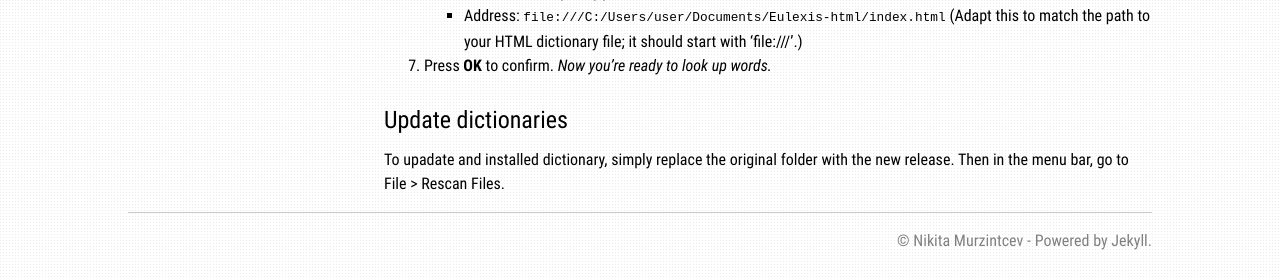
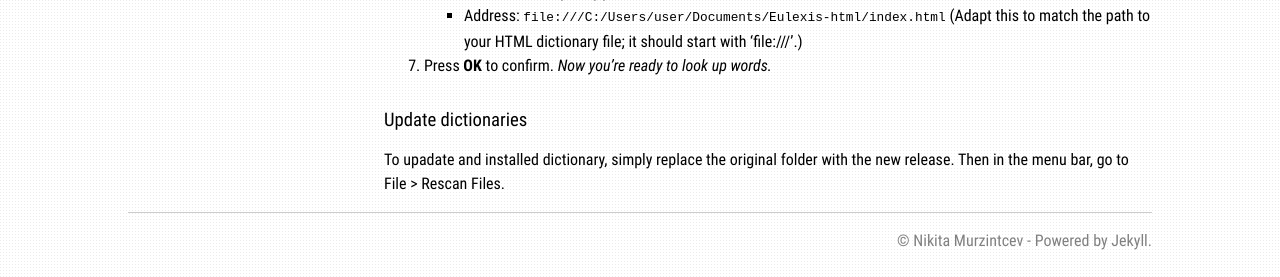
Before and after one commit to latin-dict/latin-dict.github.io, a Jekyll site: the page built from docs/howto.md, in a window 1280 px wide. Shown: the part 1608-1885 px from the top of the page. Built offline with Jekyll 4.4.1, drawn with Linux system fonts in a browser that asks for light colours.

```diff
--- a/docs/howto.md
+++ b/docs/howto.md
@@ -55,6 +55,6 @@ Install the app, and then follow these steps:
     * Address: `file:///C:/Users/user/Documents/Eulexis-html/index.html` (Adapt this to match the path to your HTML dictionary file; it should start with 'file:///'.)
 1. Press **OK** to confirm. *Now you're ready to look up words.*
 
-## Update dictionaries
+### Update dictionaries
 
 To upadate and installed dictionary, simply replace the original folder with the new release. Then in the menu bar, go to File&nbsp;>&nbsp;Rescan Files.
```
